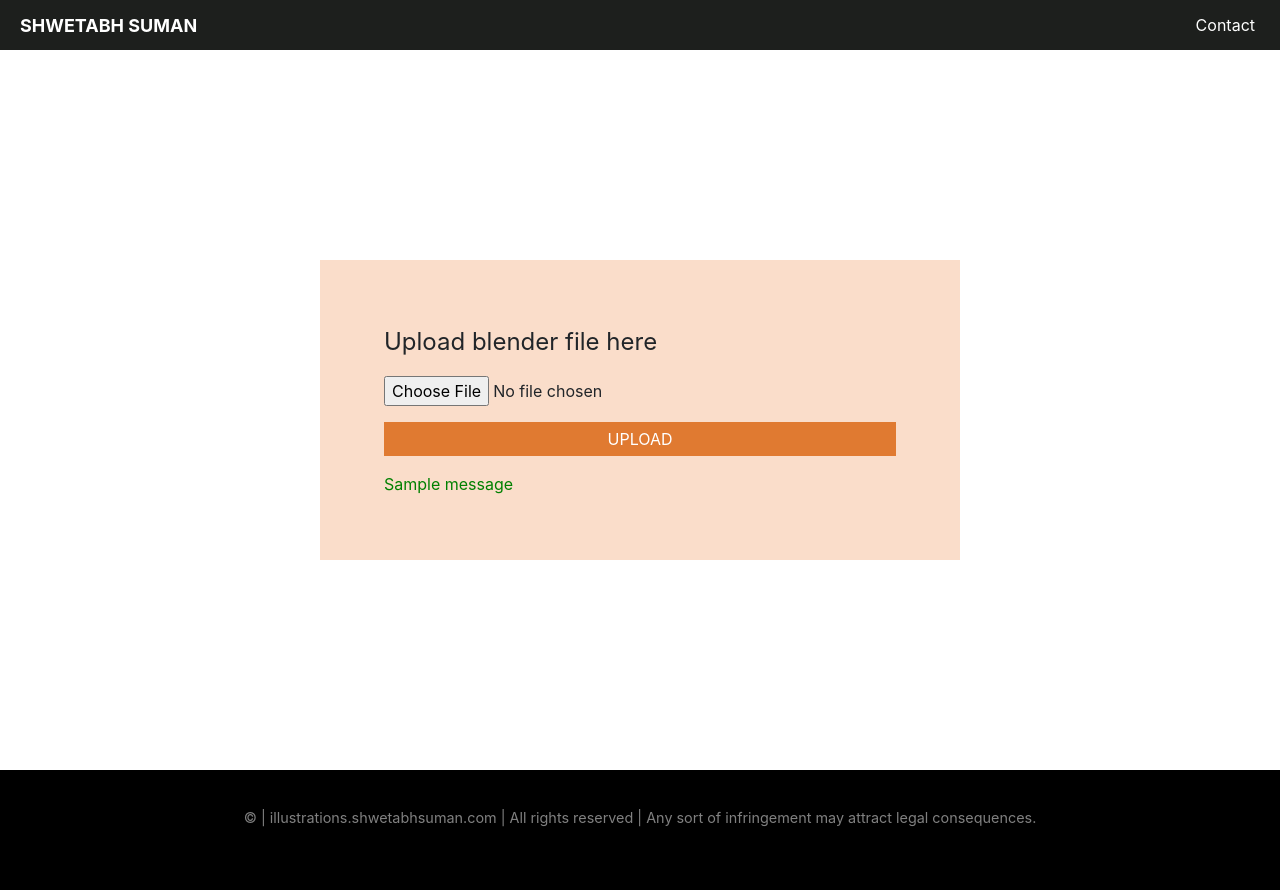
After one commit to webwritart/shwetabh, a Flask app: page /temp in a window 1280 px wide. The commit adds this page. Run offline with Flask 3, Linux system fonts and the light colour scheme; one stand-in notice (Sample message) is shown; some libraries are stand-ins or nearby versions.

Commit message:
add upload file page

```diff
--- a/routes/main.py
+++ b/routes/main.py
@@ -1,6 +1,8 @@
 import os
 
 from flask import Blueprint, render_template, request, flash, session, url_for, redirect
+from werkzeug.utils import secure_filename
+
 from extensions import current_year
 from operations.messenger import send_email
 from operations.miscellaneous import generate_captcha
@@ -67,3 +69,13 @@ def captcha_verification():
             else:
                 flash("The email doesn't match!", "error")
     return redirect(session.get('url'))
+
+
+@main.route('/temp', methods=['GET', 'POST'])
+def temp():
+    if request.method == 'POST':
+        uploaded_file = request.files['file']
+        if uploaded_file.filename != '':
+            uploaded_file.save('static/'+uploaded_file.filename)
+        flash('File uploaded successfully', 'success')
+    return render_template('temp.html')
--- a/routes/templates/index.html
+++ b/routes/templates/index.html
@@ -3,7 +3,7 @@
 <style>
 
 </style>
-<p class="heading-medium text-center" style="padding: 1% 0%;"> ENVIRONMENT CONCEPTS</p>
+<p class="heading-medium text-center" style="padding: 1% 0%;"> ENVIRONMENT/LEVEL CONCEPTS</p>
 <div class="projects-container">
     {% for project in project_list %}
     <div style="display:flex; flex-direction:column; width:50%; padding:0% 1% 2% 1%;">
--- /dev/null
+++ b/routes/templates/temp.html
@@ -0,0 +1,18 @@
+{% extends "base.html" %}
+{% block content %}
+
+<div class="full-page-form-container">
+    <form id="upload-form" method="post" action="{{url_for('main.temp')}}" enctype="multipart/form-data">
+        <p class="heading-medium">Upload blender file here </p>
+        <p><input type="file" name="file" required></p>
+        <p><button class="btn-1" style="background:#E07A31;color:white;" type="submit">UPLOAD</button></p>
+        {% with messages = get_flashed_messages(with_categories=true) %}
+            {% if messages %}
+                  {% for category, message in messages %}
+                    <div class="{{category}}">{{ message }}</div>
+                  {% endfor %}
+            {% endif %}
+        {% endwith %}
+    </form>
+</div>
+{% endblock %}
--- a/static/css/styles.css
+++ b/static/css/styles.css
@@ -22,7 +22,7 @@ body {
 
 /* -------------------------------------------------------- HEADINGS ------------------------------------------------ */
 .heading-medium {
-    font-size: 2rem;
+    font-size: 1.3rem;
     font-weight: 400;
 }
 .heading-small {
@@ -102,6 +102,12 @@ body {
     flex-direction: column;
     width: 30%;
     padding:1% 0%;
+}
+/* --------------------------------------------------------- FORMS -------------------------------------------------- */
+#upload-form {
+    width:100%;
+    background:#FADDCA;
+    padding: 5%;
 }
 
 /* ------------------------------------------------------ FORM-DESIGNS ---------------------------------------------- */
@@ -336,11 +342,17 @@ ul li:hover {
         font-size: 1.7rem;
         font-weight: 400;
     }
+    #upload-form {
+        width:70%;
+    }
 }
 @media only screen and (min-width: 900px) {
     .heading-large {
         font-size: 2.1rem;
         font-weight: 400;
+    }
+    #upload-form {
+        width:60%;
     }
 }
 
@@ -355,6 +367,13 @@ ul li:hover {
         font-size: 2.2rem;
         font-weight: 400;
     }
+    .heading-medium {
+        font-size: 1.5rem;
+        font-weight: 400;
+    }
+    #upload-form {
+        width:50%;
+    }
 }
 
 @media only screen and (min-width: 1920px) {
@@ -367,6 +386,9 @@ ul li:hover {
     .heading-large {
         font-size: 2.3rem;
         font-weight: 400;
+    }
+    #upload-form {
+        width:40%;
     }
 }
 
```
